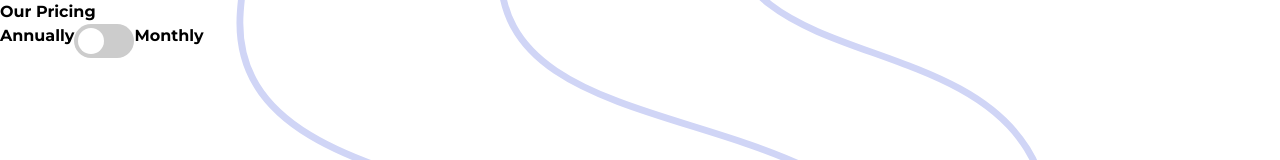
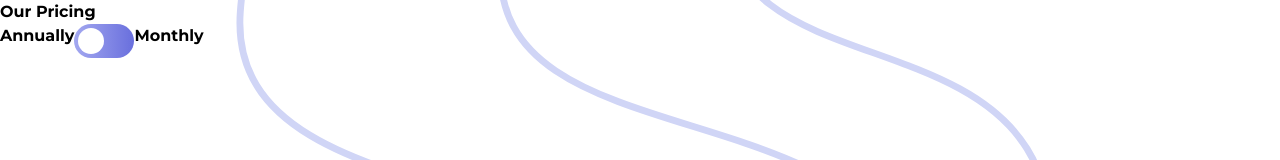
Before and after one commit to ronaldlamdev/pricing-plan, a React (Vite) app: page / in a window 1280 px wide. Shown: the top 160 px of the page. Built offline with nearby package versions, Linux system fonts and the light colour scheme.

Commit message:
customized css code of toggle button

```diff
--- a/src/components/Header.tsx
+++ b/src/components/Header.tsx
@@ -5,8 +5,8 @@ const Header = () => {
       <h1>Our Pricing</h1>
       <div>
         <span>Annually</span>
-        <label className="switch">
-          <input type="checkbox" />
+        <label className="relative inline-block w-[3.75rem] h-[2.125rem]">
+          <input type="checkbox" className="opacity-0" />
           <span className="slider round"></span>
         </label>
         <span>Monthly</span>
--- a/src/index.css
+++ b/src/index.css
@@ -5,7 +5,6 @@
 @tailwind components;
 @tailwind utilities;
 
-/* Linear Gradient: hsl(236, 72%, 79%) to hsl(237, 63%, 64%) */
 /* Body font size: 15px */
 
 :root {
@@ -13,6 +12,8 @@
   --lightGrayishBlue: #b3b5c6;
   --grayishBlue: #6d708d;
   --darkGrayishBlue: #494c5f;
+  --lightPurple: #a3a8f0;
+  --darkPurple: #696fdd;
 }
 
 body {
@@ -22,67 +23,20 @@ body {
   background-position: 195px -50px;
 }
 
-/* Toggle button classes */
-
-/* The switch - the box around the slider */
-.switch {
-  position: relative;
-  display: inline-block;
-  width: 60px;
-  height: 34px;
-}
-
-/* Hide default HTML checkbox */
-.switch input {
-  opacity: 0;
-  width: 0;
-  height: 0;
-}
-
 /* The slider */
 .slider {
-  position: absolute;
-  cursor: pointer;
-  top: 0;
-  left: 0;
-  right: 0;
-  bottom: 0;
-  background-color: #ccc;
-  -webkit-transition: .4s;
-  transition: .4s;
+
+  @apply absolute top-0 left-0 right-0
+  bottom-0 duration-300 bg-gradient-to-r
+  from-[#a3a8f0] to-[#696fdd] rounded-[2.125rem]
 }
 
 .slider:before {
-  position: absolute;
-  content: "";
-  height: 26px;
-  width: 26px;
-  left: 4px;
-  bottom: 4px;
-  background-color: white;
-  -webkit-transition: .4s;
-  transition: .4s;
-}
-
-input:checked + .slider {
-  background-color: #2196F3;
-}
-
-input:focus + .slider {
-  box-shadow: 0 0 1px #2196F3;
+  content: '';
+  @apply h-[1.625rem] w-[1.625rem] bg-white
+  left-1 absolute bottom-1 duration-300 rounded-full
 }
 
 input:checked + .slider:before {
-  /* -webkit-transform: translateX(26px);
-  -ms-transform: translateX(26px); */
   transform: translateX(26px);
 }
-
-/* Rounded sliders */
-.slider.round {
-  border-radius: 34px;
-}
-
-.slider.round:before {
-  border-radius: 50%;
-}
```
